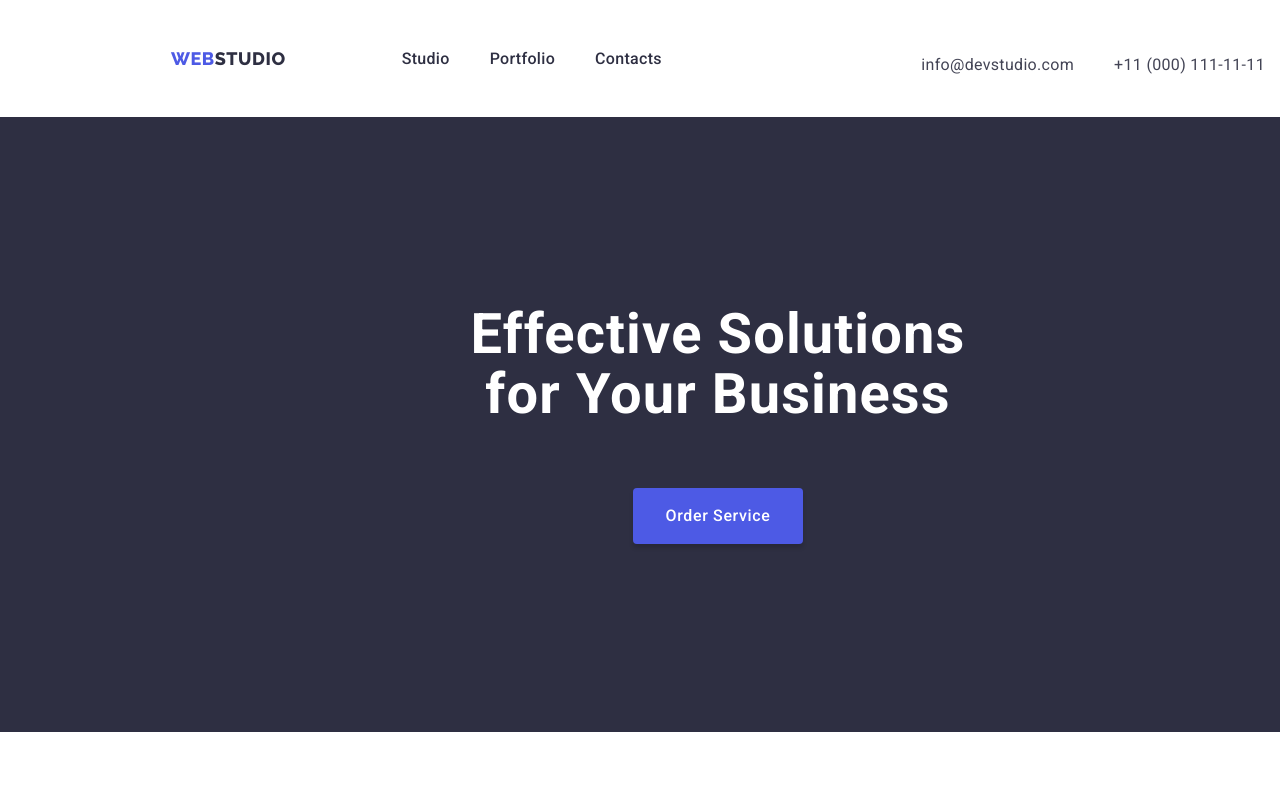
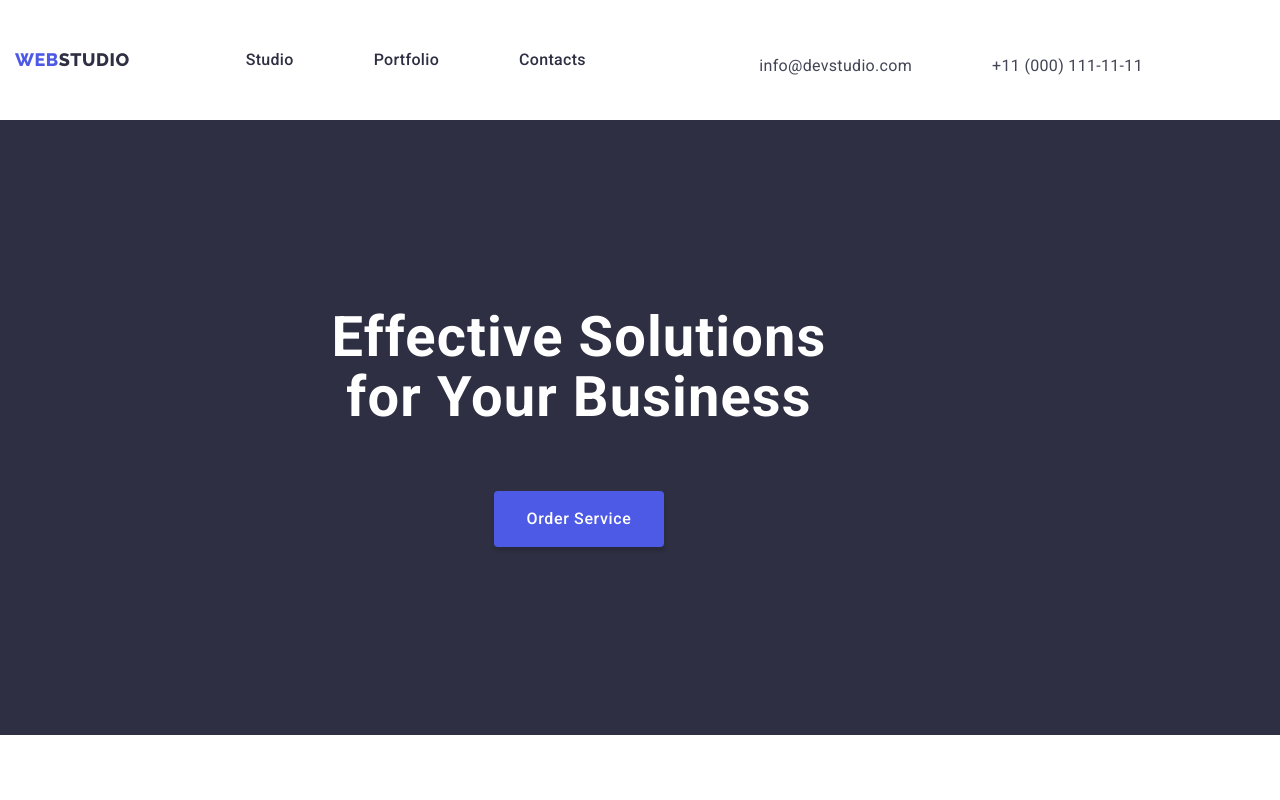
Before and after one commit to domanskayelyzaveta/goit-markup-hw-03, a plain HTML site: page index.html in a window 1280 px wide. Shown: the top 800 px of the page. Drawn offline with nearby package versions, Linux system fonts and the light colour scheme.

Commit message:
header correction

```diff
--- a/css/styles.css
+++ b/css/styles.css
@@ -56,10 +56,13 @@ button {
 
 
 .container {
-    max-width: 1140px;
+    width: 1158px;
     padding: 0 15px;
-    margin-left: 156px;
+    margin: 0;
 }
+
+.header {
+border-bottom: 1 px solid var(--cornflower-color);}
 
 .header-container {
 display: flex;
@@ -70,6 +73,7 @@ align-items: center;
 .page-navigation{
     padding: 24px 0px;
     display: flex;
+    align-items: center;
 }
 
 .logo-link {
@@ -102,6 +106,7 @@ align-items: center;
     letter-spacing: 0.54px;
     display: flex;
     align-items: center;
+    gap: 40px;
 }
 .menu :not(:first-child) {
     margin-left: 40px;
@@ -125,6 +130,9 @@ align-items: center;
 
 .header-menu-link {
 margin-left: 40px;
+padding: 24px 0;
+
+
 }
 
 .contact {
@@ -165,6 +173,7 @@ margin-left: 40px;
 .address-list {
     color: var(--secondary-text-color);
     display: flex;
+    gap: 40px;
 
 }
 
--- a/index.html
+++ b/index.html
@@ -21,7 +21,7 @@
   </head>
 
   <body>
-    <header>
+    <header class="header">
       <div class="container header-container">
         <nav class="page-navigation">
           <a class="logo-link link" href="./index.html"
```
